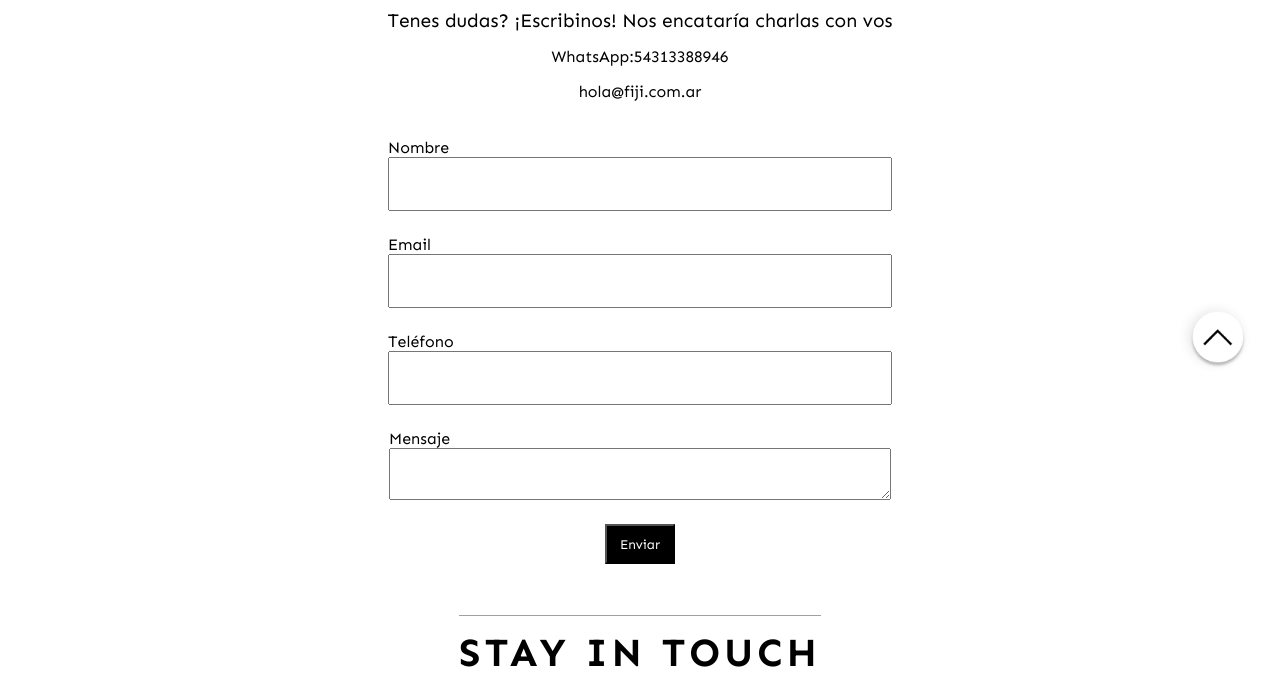
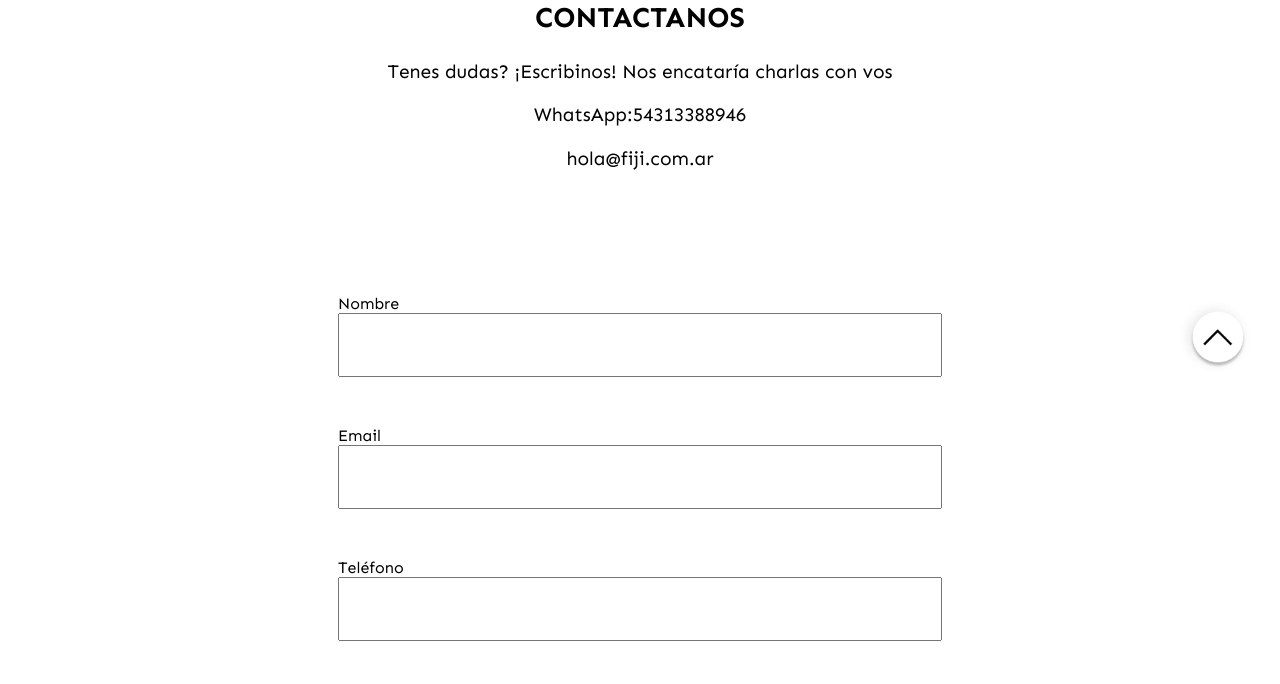
Before and after one commit to paulavito/fiji, a plain HTML site: page paginas/contacto.html in a window 1280 px wide. Shown: the part 393-1077 px from the top of the page. Drawn offline with Linux system fonts and the light colour scheme.

Commit message:
pag contacto info responsive

```diff
--- a/css/styles.css
+++ b/css/styles.css
@@ -404,7 +404,8 @@
 .info-fiji {
     display: grid;
     grid-template-columns: 1fr;
-    grid-gap: 3rem;
+    grid-gap: 2rem;
+    padding-bottom: 5%;
 }
 
 .info-fiji div {
@@ -413,7 +414,7 @@
     align-items: center;
     justify-content: center;
     text-align: center;
-    padding: 5%;
+    padding: 2%;
     font-size: 0.8rem;
 }
 
@@ -438,54 +439,60 @@
     display: flex;
     justify-content: center;
     text-align: center;
+    padding: 2%;
+    padding-top: 5%;
+    padding-bottom: 5%;
 }
 
 .contacto h2 {
-    font-size: 2rem;
-    padding: 2%;
-    padding-top: 2%;
+    font-size: 1.2rem;
     padding-bottom: 5%;
 }
 
 .contacto p {
-    font-size: 1.2rem;
+    font-size: 0.9rem;
+    padding-bottom: 2%;
 }
 
 .contacto ul li {
-    font-size: 1rem;
+    font-size: 0.9rem;
     text-decoration: none;
-    padding-top: 3%;
     list-style: none;
 }
 
+.formulario {
+    display: grid;
+    grid-template-columns: 1fr;
+    padding-bottom: 5%;
+}
+
 form {
-    width: 100%;
-    max-width: 600px;
-    margin: 0 auto;
     display: flex;
-    flex-wrap: wrap;
+    flex-direction: column;
     justify-content: center;
     align-items: center;
     padding: 2%;
+    flex-wrap: wrap;
 }
 
 form div {
-    padding: 2%;
+    padding: 5%;
 }
 
 .box {
     display: flex;
     flex-wrap: wrap;
     justify-content: space-evenly;
-    height: 50px;
-    width: 500px;
+    height: 30px;
+    width: 250px;
 }
 
 .enviar input {
     background-color: #000000;
     color: #ffffff;
-    height: 40px;
-    width: 70px;
+    height: 30px;
+    width: 60px;
+    border: #000000;
 }
 
 
@@ -499,7 +506,7 @@ form div {
         height: 4rem;
     }
     .nav-background img {
-        width: 30%;
+        width: 40%;
         max-width: 200px;
     }
     .links-iconos {
@@ -741,17 +748,33 @@ form div {
     }
     /* ==== pagina info & ayuda ==== */
     .info-fiji div {
-        display: flex;
-        flex-direction: column;
-        align-items: center;
-        justify-content: center;
-        text-align: center;
-        padding: 5%;
         font-size: 1rem;
     }
     .info-fiji h3 {
         padding: 2%;
         font-size: 1.5rem;
+    }
+    /* ==== pagina contacto ==== */
+    .contacto h2 {
+        font-size: 1.8rem;
+    }
+    .contacto p {
+        font-size: 1.2rem;
+    }
+    .contacto ul li {
+        font-size: 1rem;
+        padding: 2%;
+    }
+    form div {
+        padding: 2%;
+    }
+    .box {
+        height: 50px;
+        width: 500px;
+    }
+    .enviar input {
+        height: 50px;
+        width: 90px;
     }
 }
 
@@ -915,7 +938,7 @@ form div {
         font-size: 1.2rem;
         text-align: center;
         padding-top: 1%;
-        height: 20rem;
+        height: 30rem;
         align-items: center;
     }
     .redes-sociales {
@@ -933,7 +956,7 @@ form div {
     .footer-info ul li {
         display: inline-block;
         font-size: 1.2rem;
-        padding-top: 10px;
+        padding-top: 5%;
         padding-left: 2%;
     }
     .footer-contact {
@@ -1006,10 +1029,37 @@ form div {
     }
     /* ==== pagina sonbre nosotros ==== */
     .info-nosotros h2 {
-        font-size: 2rem;
+        font-size: 1.2rem;
         padding-top: 5%;
     }
     .info-nosotros p {
         font-size: 1.5rem;
     }
+    /* ==== pagina info & ayuda ==== */
+    .info-fiji div {
+        font-size: 1rem;
+    }
+    .info-fiji h3 {
+        padding: 2%;
+        font-size: 1.8rem;
+    }
+    /* ==== pagina contacto ==== */
+    .contacto h2 {
+        font-size: 1.8rem;
+    }
+    .contacto p {
+        font-size: 1.2rem;
+        padding-bottom: 2%;
+    }
+    .contacto ul li {
+        font-size: 1.2rem;
+    }
+    .box {
+        height: 60px;
+        width: 600px;
+    }
+    .enviar input {
+        height: 40px;
+        width: 70px;
+    }
 }
--- a/paginas/contacto.html
+++ b/paginas/contacto.html
@@ -6,9 +6,8 @@
     <meta http-equiv="X-UA-Compatible" content="IE=edge">
     <meta name="viewport" content="width=device-width, initial-scale=1.0">
 
-    <link rel="stylesheet" href="https://cdnjs.cloudflare.com/ajax/libs/font-awesome/6.0.0-beta2/css/all.min.css"
-        integrity="sha512-YWzhKL2whUzgiheMoBFwW8CKV4qpHQAEuvilg9FAn5VJUDwKZZxkJNuGM4XkWuk94WCrrwslk8yWNGmY1EduTA=="
-        crossorigin="anonymous" referrerpolicy="no-referrer" />
+    <link rel="stylesheet" href="https://cdnjs.cloudflare.com/ajax/libs/font-awesome/6.0.0-beta2/css/all.min.css" integrity="sha512-YWzhKL2whUzgiheMoBFwW8CKV4qpHQAEuvilg9FAn5VJUDwKZZxkJNuGM4XkWuk94WCrrwslk8yWNGmY1EduTA==" crossorigin="anonymous" referrerpolicy="no-referrer"
+    />
 
     <link rel="shortcut icon" href="../imagenes/palm-oil.png">
     <link rel="stylesheet" href="../css/styles.css">
@@ -18,7 +17,7 @@
 
 <body>
     <header class="nav-background">
-        <img  src="../imagenes/icon_menu.png" alt="icono-menu">
+        <img src="../imagenes/icon_menu.png" alt="icono-menu">
         <a href="../index.html">
             <h1>FiJi</h1>
         </a>
@@ -63,6 +62,7 @@
             </div>
         </section>
 
+        <div class="formulario">
             <form>
                 <div>
                     <label for="nombre">Nombre </label>
@@ -84,6 +84,10 @@
                     <input type="submit" value="Enviar">
                 </div>
             </form>
+
+
+        </div>
+
 
     </main>
     <!-- newsletters -->
```
Lines whose indentation alone changed are shown as unchanged.
